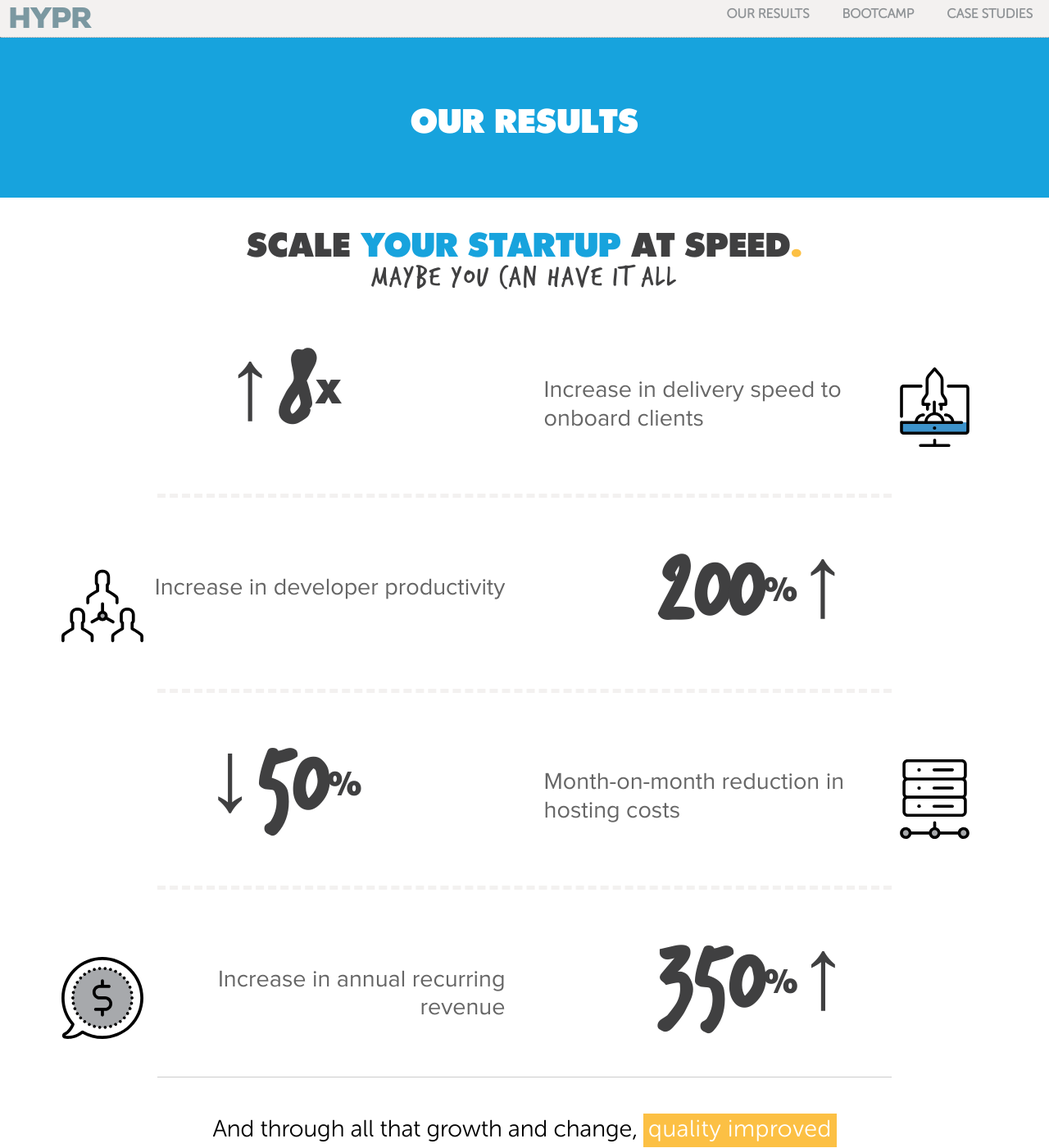
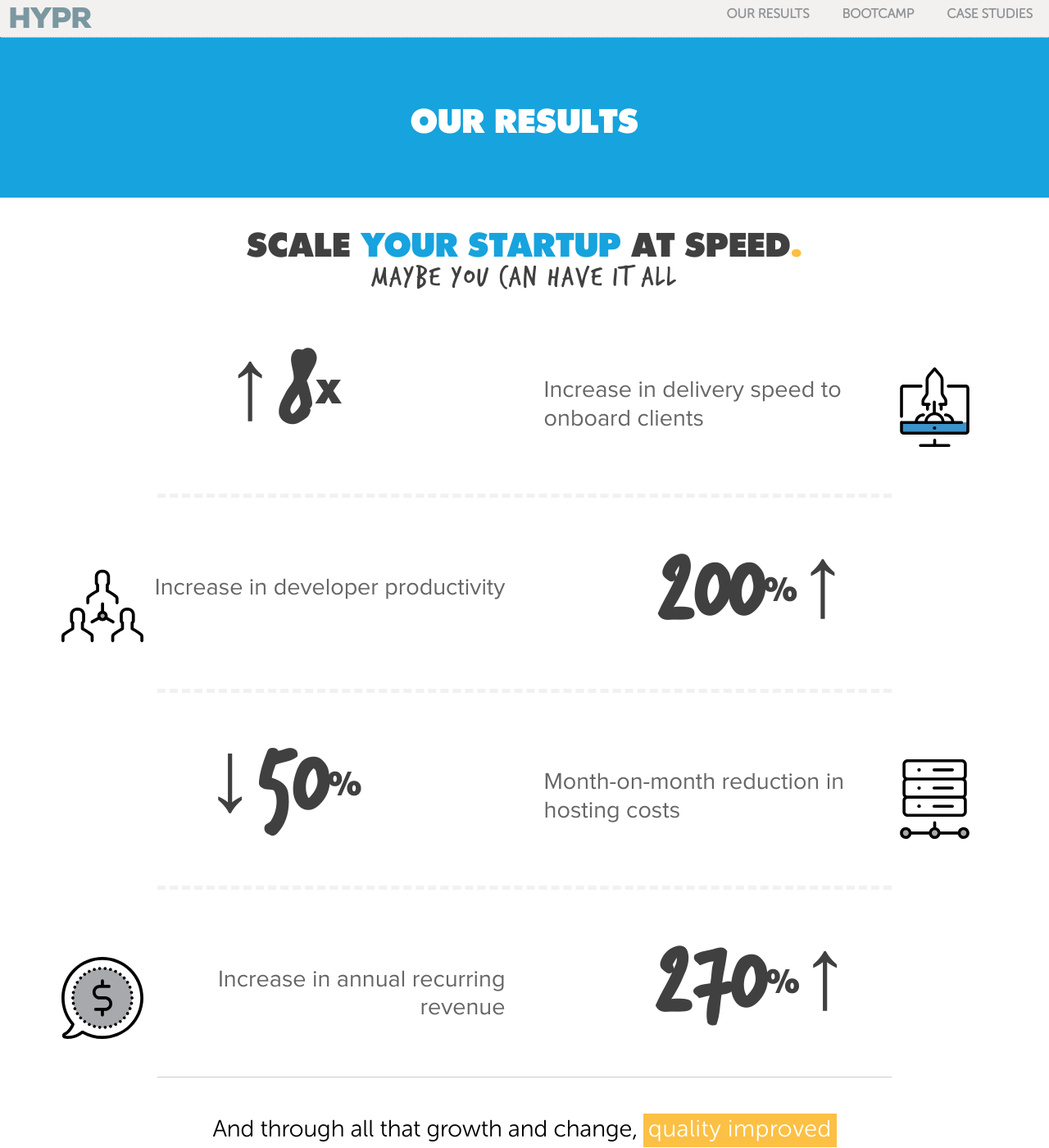
Before and after one commit to hyprnz/hyprnz.github.io, a Jekyll site: the page built from our-results.md, in a window 1280 px wide and 1400 px high. Shown: the whole window at 82% size. Built offline with Jekyll 4.4.1, drawn with Linux system fonts in a browser that asks for light colours; some web fonts are replaced.

Commit message:
Our results changes

```diff
--- a/_layouts/our-results.html
+++ b/_layouts/our-results.html
@@ -80,7 +80,7 @@
     <div class="content-section">
         <div class="row">
             <div class="ourresults-column metric-right">
-                <h1><span class="trashhand">350</span>%<span class="trashhand">&uarr;</span></h1>
+                <h1><span class="trashhand">270</span>%<span class="trashhand">&uarr;</span></h1>
             </div>
             <div class="ourresults-column text text-right">
                 <div class="ourresults-image image-left">
--- a/our-results.md
+++ b/our-results.md
@@ -1,4 +1,4 @@
 ---
-title: OUr Results
+title: Our Results
 layout: our-results
 ---
```
